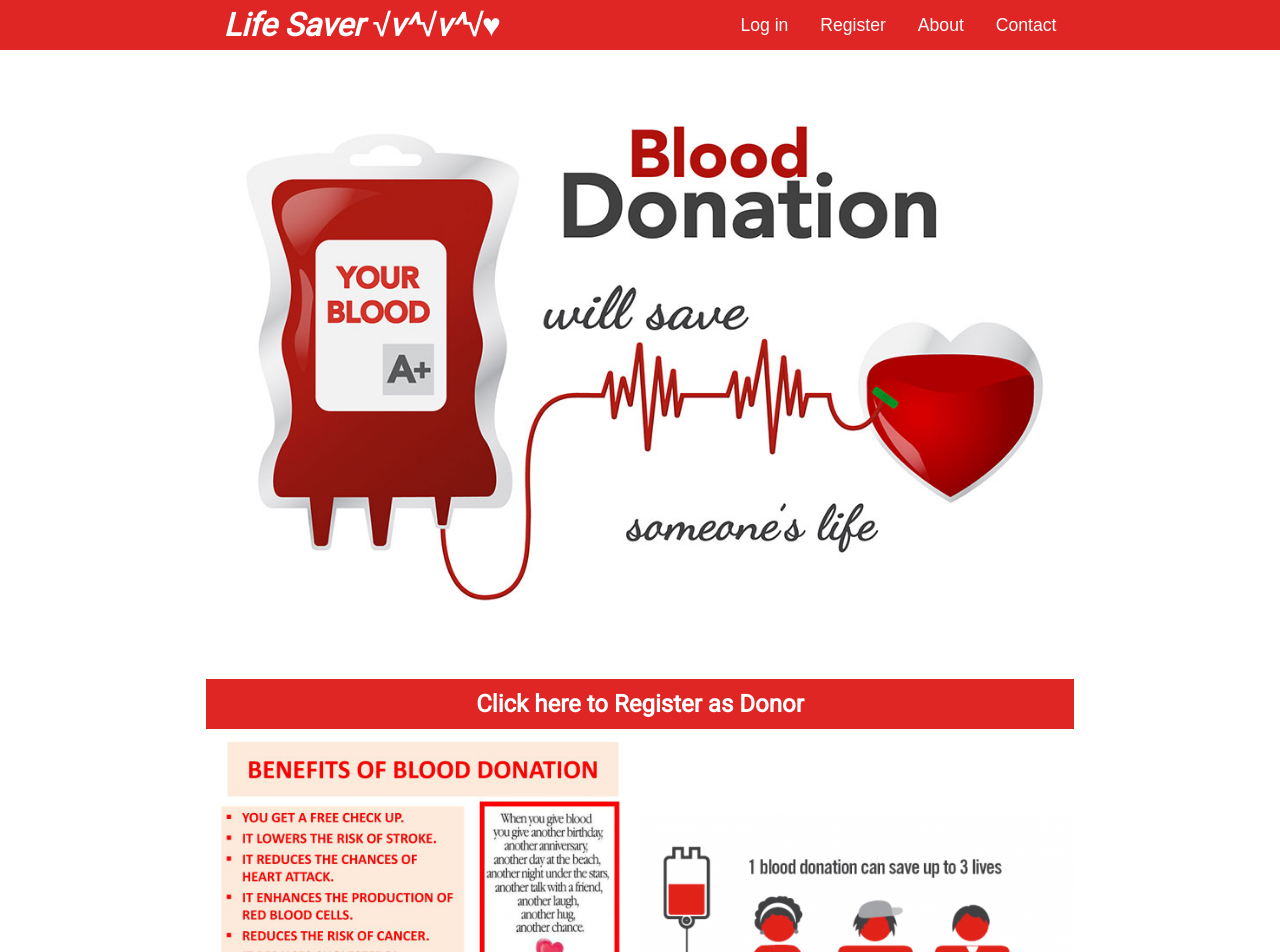
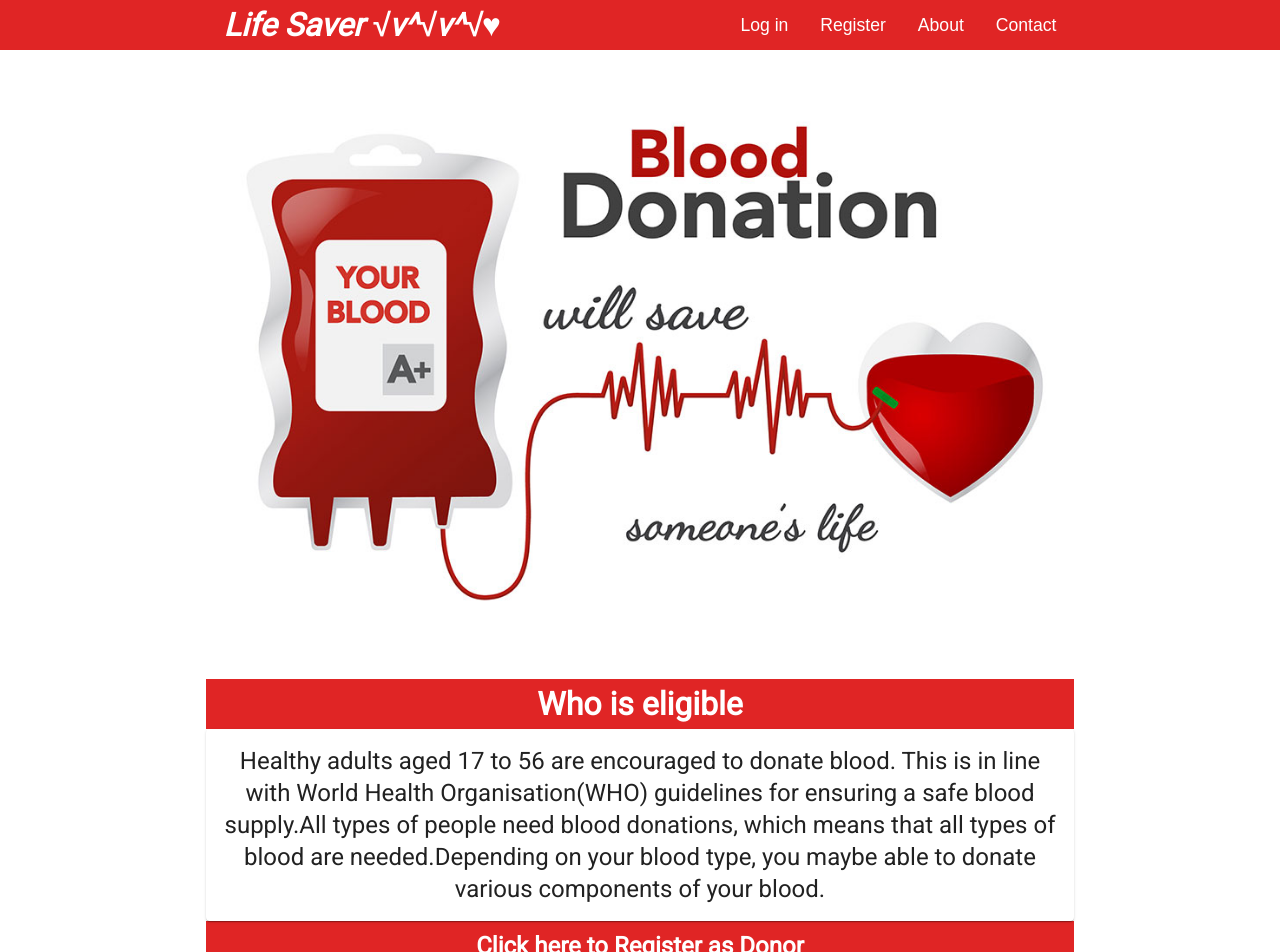
Before and after one commit to vasavi245/Life-Saver, a React (Create React App) app in the folder client/: page / in a window 1280 px wide. Shown: the top 952 px of the page. Built offline with nearby package versions, Linux system fonts and the light colour scheme; no server answers; the HTML template or start-up script is replaced by a standard one.

Commit message:
working on delete

```diff
--- a/client/src/components/SavedDonors.js
+++ b/client/src/components/SavedDonors.js
@@ -11,6 +11,7 @@ import TableBody from '@material-ui/core/TableBody';
 import TableCell from '@material-ui/core/TableCell';
 import TableHead from '@material-ui/core/TableHead';
 import TableRow from '@material-ui/core/TableRow';
+import Button from '@material-ui/core/Button';
 
 
 const useStyles = makeStyles((theme) => ({
@@ -53,12 +54,12 @@ const SavedDonors = (props) => {
                <TableHead>
           <TableRow>
 
-            <TableCell >Name</TableCell>
-            <TableCell >Email</TableCell>
-            <TableCell >Gender</TableCell>
-            <TableCell >Age</TableCell>
-            <TableCell >BloodGroup</TableCell>
-            <TableCell >Suburb</TableCell>
+            <TableCell style={{color: "black", fontWeight:"bold", fontSize:"15px"}}>Name</TableCell>
+            <TableCell style={{color: "black", fontWeight:"bold", fontSize:"15px"}}>Email</TableCell>
+            <TableCell style={{color: "black", fontWeight:"bold", fontSize:"15px"}}>Gender</TableCell>
+            <TableCell style={{color: "black", fontWeight:"bold", fontSize:"15px"}}>Age</TableCell>
+            <TableCell style={{color: "black", fontWeight:"bold", fontSize:"15px"}}>BloodGroup</TableCell>
+            <TableCell style={{color: "black", fontWeight:"bold", fontSize:"15px"}}>Suburb</TableCell>
           </TableRow>
         </TableHead>
         <TableBody>
@@ -68,14 +69,17 @@ const SavedDonors = (props) => {
 
                <TableRow key={items.fullName}>
 
-               <TableCell component="th" scope="row">
+               <TableCell component="th" scope="row" style={{color: "white", fontWeight:"bold", fontSize:"15px"}}>
                  {items.fullName}
                </TableCell>
-               <TableCell >{items.email}</TableCell>
-               <TableCell >{items.gender}</TableCell>
-               <TableCell >{items.age}</TableCell>
-               <TableCell >{items.bloodGroup}</TableCell>
-               <TableCell >{items.suburb}</TableCell>
+               <TableCell style={{color: "white", fontWeight:"bold", fontSize:"15px"}}>{items.email}</TableCell>
+               <TableCell style={{color: "white", fontWeight:"bold", fontSize:"15px"}} >{items.gender}</TableCell>
+               <TableCell style={{color: "white", fontWeight:"bold", fontSize:"15px"}}>{items.age}</TableCell>
+               <TableCell style={{color: "white", fontWeight:"bold", fontSize:"15px"}}>{items.bloodGroup}</TableCell>
+               <TableCell style={{color: "white", fontWeight:"bold", fontSize:"15px"}}>{items.suburb}</TableCell>
+               <TableCell ><Button variant="contained">
+        Delete
+      </Button></TableCell>
              </TableRow>
 
                  );
--- a/client/src/components/pages/About.js
+++ b/client/src/components/pages/About.js
@@ -49,9 +49,6 @@ export default function About() {
         </Grid>
                 </section>
 
-               <div id="header">
-                 <h1 style={{color:"white", textAlign:"center"}}>Who is eligible</h1>
-               </div>
 
 
             </div>
--- a/client/src/components/pages/Home.js
+++ b/client/src/components/pages/Home.js
@@ -4,14 +4,30 @@ import image from "../Images/blood-image.jpg";
 import "./Home.css";
 import Fade from "react-reveal/Fade";
 import UserContext from "../../context/UserContext";
-
+import { makeStyles } from '@material-ui/core/styles';
+import Grid from '@material-ui/core/Grid';
+import Paper from '@material-ui/core/Paper';
+import Typography from '@material-ui/core/Typography';
 import image1 from "../Images/benefits.jpg";
 import image2 from "../Images/savelife.png";
 import image4 from "../Images/donated-blood.png";
 
+const useStyles = makeStyles((theme) => ({
+  root: {
+    flexGrow: 1,
+  },
+  paper: {
+    padding: theme.spacing(2),
+    textAlign: 'center',
+    color: theme.palette.text.primary,
+  },
+}));
+
+
 
 
 export default function Home() {
+  const classes = useStyles();
   const { userData } = useContext(UserContext);
 
   return (
@@ -39,6 +55,25 @@ export default function Home() {
 
           <img src={image} alt="blood" className="responsive" />
 
+
+               <div id="header">
+                 <h1 style={{color:"white", textAlign:"center"}}>Who is eligible</h1>
+               </div>
+               <section className={classes.root}>
+
+                <Grid container spacing={3}>
+        <Grid item xs={12}>
+          <Paper className={classes.paper}>
+              <Typography component="h6" variant="h5">
+              Healthy adults aged 17 to 56 are encouraged to donate blood. This is in line with World Health Organisation(WHO) guidelines for ensuring a safe blood supply.All types of people need blood donations, which means that all types of blood are needed.Depending on your blood type, you maybe able to donate various components of your blood.
+
+              </Typography>
+
+          </Paper>
+        </Grid>
+        </Grid>
+                </section>
+
           <div id="header">
           <Link to="/Register"> <h2 className="login-msg">Click here to Register as Donor</h2></Link>
           </div>
--- a/client/src/components/utils/API.js
+++ b/client/src/components/utils/API.js
@@ -6,9 +6,12 @@ export default {
         const token = localStorage.getItem("auth-token")
         return axios.get("/users/donors",{headers: {"x-auth-token": token}} );
     },
-    //get admin
-    getAdmin: function() {
+
+    //delete user
+    deleteUser: function() {
         const token = localStorage.getItem("auth-token");
-        return axios.get("/users/isadmin", {headers: {"x-auth-token": token}});
+        return axios.delete("/users/delete",{headers: {"x-auth-token": token}} );
+
     }
+
 }
```
Also changed, not shown: 19 other files (tests, documents, lock files or other folders).
